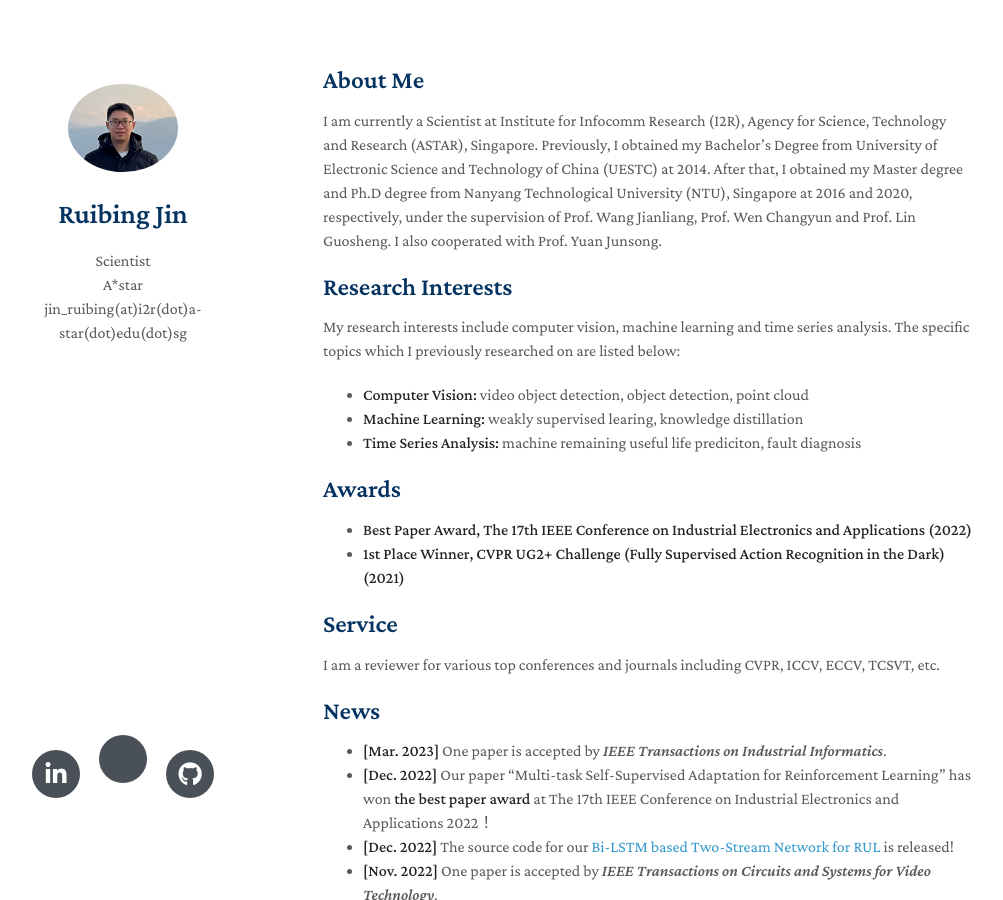
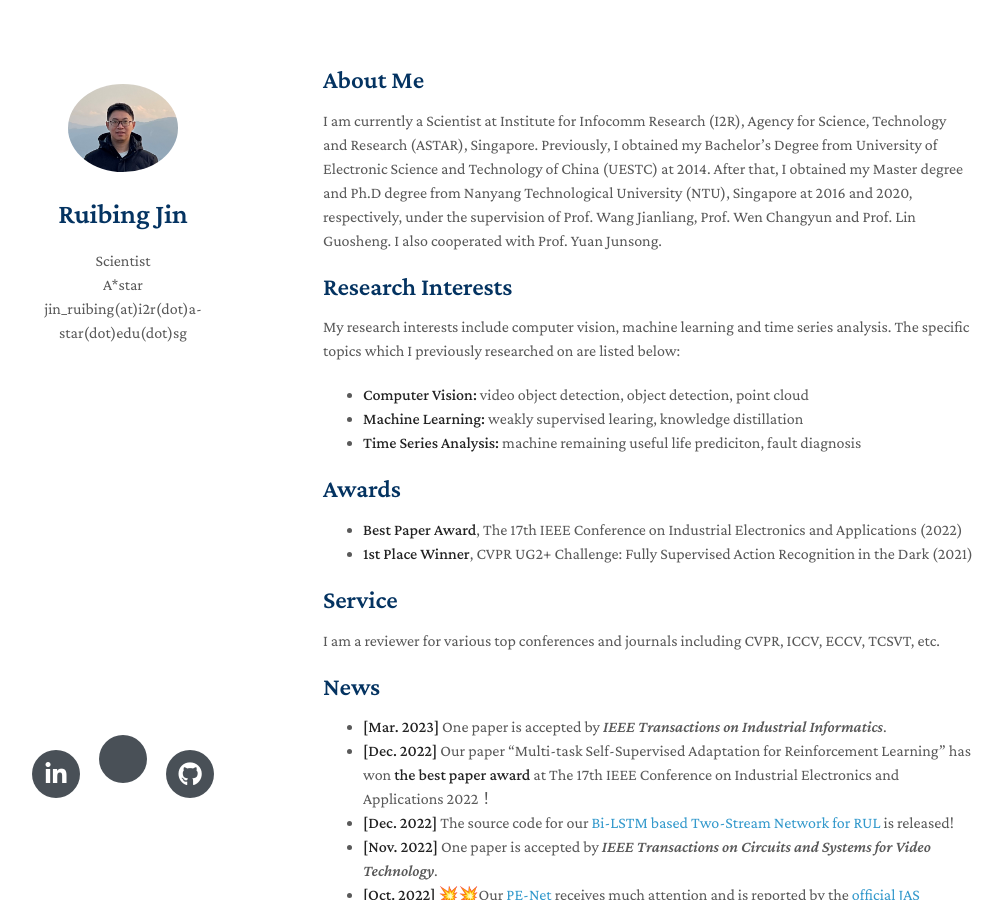
Before and after one commit to ruibing-jin/ruibing-jin.github.io, a Jekyll site: the page built from index.md, in a window 1280 px wide and 900 px high. Shown: the whole window, without its empty margins (147-1150 px from the left). Built offline with Jekyll 4.4.1, drawn with Linux system fonts in a browser that asks for light colours; nearby versions of some CDN libraries; a style sheet for code colours, icons or effects is not loaded; our own code applies the rules of GitHub Pages for plain Markdown files.

```diff
--- a/index.md
+++ b/index.md
@@ -12,8 +12,8 @@ My research interests include computer vision, machine learning and time series
 - **Time Series Analysis:** machine remaining useful life prediciton, fault diagnosis
 
 ## Awards
-- **Best Paper Award, The 17th IEEE Conference on Industrial Electronics and Applications (2022)**
-- **1st Place Winner, CVPR UG2+ Challenge (Fully Supervised Action Recognition in the Dark) (2021)**
+- **Best Paper Award**, The 17th IEEE Conference on Industrial Electronics and Applications (2022)
+- **1st Place Winner**, CVPR UG2+ Challenge: Fully Supervised Action Recognition in the Dark (2021)
 
 ## Service
 I am a reviewer for various top conferences and journals including CVPR, ICCV, ECCV, TCSVT, etc.
```
